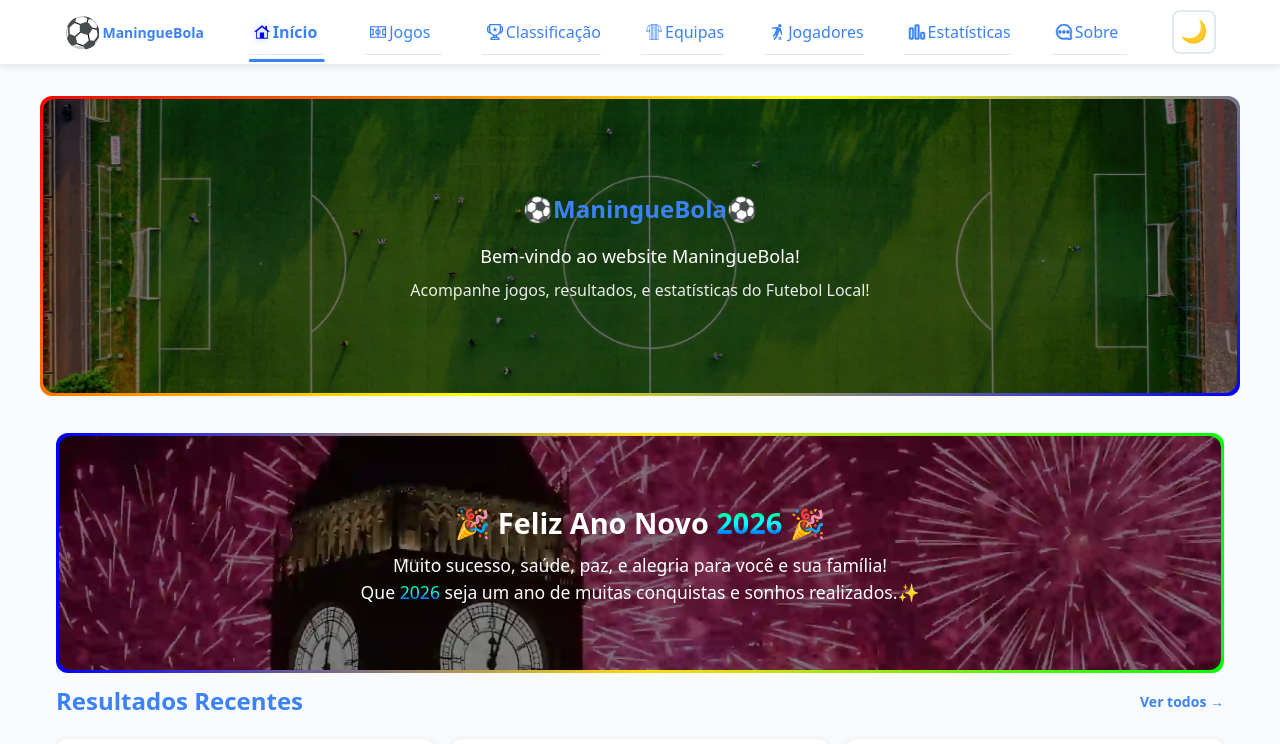
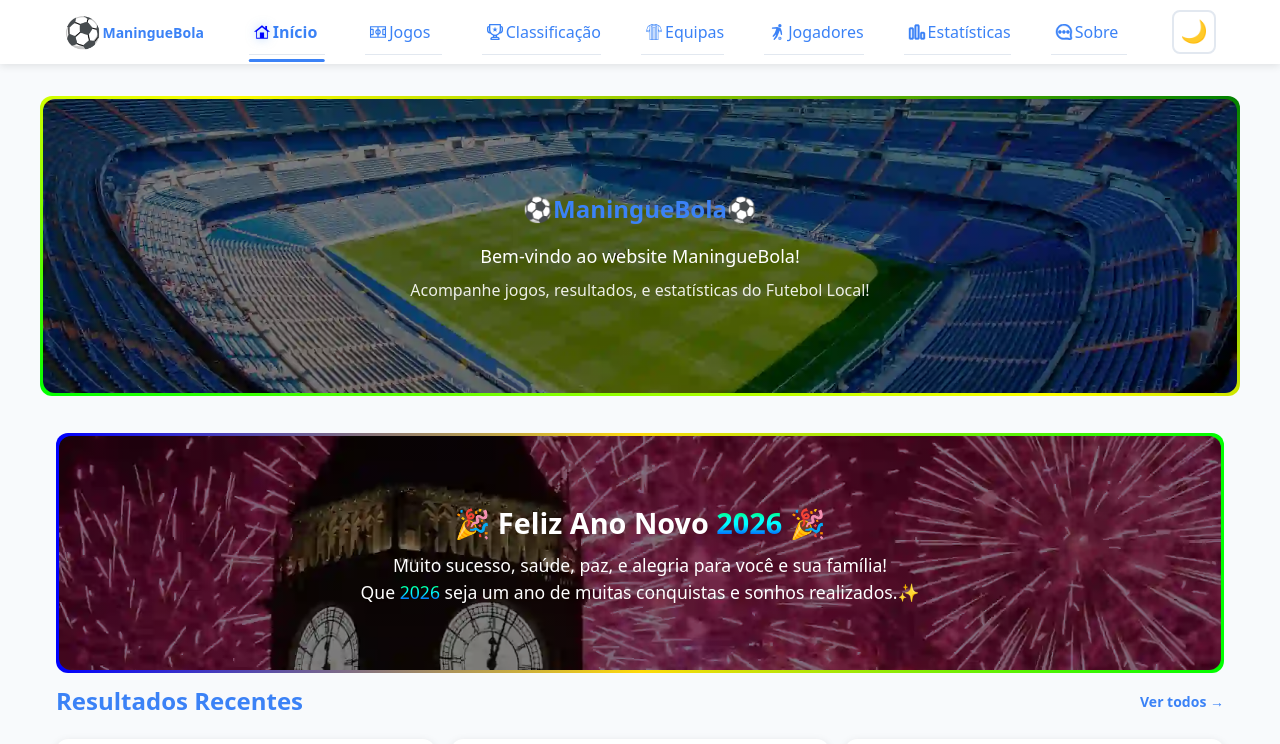
Before and after one commit to Raimundroid/maninguebola, a React (Vite) app: page / in a window 1280 px wide. Shown: the top 744 px of the page. Built offline with nearby package versions, Linux system fonts and the light colour scheme.

Commit message:
new gradient border colors and background image for the hero section

```diff
--- a/index.html
+++ b/index.html
@@ -32,7 +32,7 @@
 
     <link
       rel="preload"
-      href="/images/hero/football-field-upperview-0.webp"
+      href="/images/hero/blue-stadium-0.webp"
       as="image"
       fetchpriority="high"
     />
--- a/src/components/Hero/Hero.css
+++ b/src/components/Hero/Hero.css
@@ -10,7 +10,7 @@
   /* --- Gradient Border Implementation --- */
   /* 1. Use background-clip to ensure the background only covers the border box (transparent inside) */
   /* Remove the 'Inner background color' line that filled the interior */
-  background: linear-gradient(140deg, red 0%, yellow, blue 100%) border-box;
+  background: linear-gradient(200deg, green 0%, yellow, lime 100%) border-box;
 
   /* 2. Set the border-radius */
   border-radius: 12px;
@@ -44,7 +44,7 @@
   /* --- Background Image Properties (Best Definitions) --- */
   background-image:
     linear-gradient(rgba(0, 0, 0, 0.5), rgba(0, 0, 0, 0.5)),
-    url("/images/hero/football-field-upperview-0.webp"); /* Adds dark overlay for readability */
+    url("/images/hero/blue-stadium-0.webp"); /* Adds dark overlay for readability */
   /* "blue-stadium-0.webp" */
   /* "blue&yellow-half-stadium-0.webp"*/
   /* "football-field-upperview-0.webp" */
```
